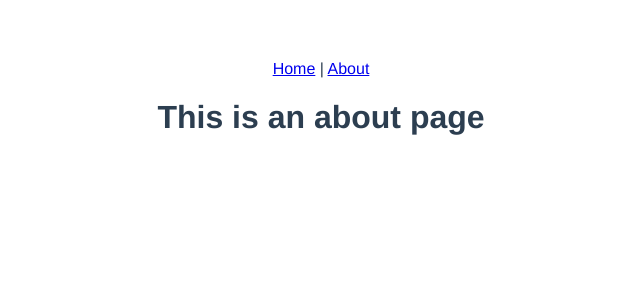
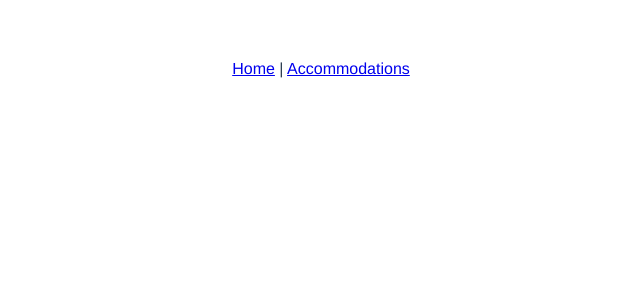
Before and after one commit to vilal/poc_front_spa, a Vue app: page /about in a window 1280 px wide. Shown: the top 300 px of the page, without its empty margins (319-959 px from the left). Built offline with nearby package versions, Linux system fonts and the light colour scheme.

Commit message:
UP [vue router] Setup routes

```diff
--- a/src/App.vue
+++ b/src/App.vue
@@ -2,8 +2,9 @@
   <div id="app">
     <div id="nav">
       <router-link to="/">Home</router-link> |
-      <router-link to="/about">About</router-link>
+      <router-link :to="{name: 'accommodations'}">Accommodations</router-link>
     </div>
+
     <router-view/>
   </div>
 </template>
--- a/src/router.js
+++ b/src/router.js
@@ -13,12 +13,14 @@ export default new Router({
       component: Home
     },
     {
-      path: '/about',
-      name: 'about',
-      // route level code-splitting
-      // this generates a separate chunk (about.[hash].js) for this route
-      // which is lazy-loaded when the route is visited.
-      component: () => import('./views/About.vue')
+      path: '/accommodations',
+      name: 'accommodations',
+      component: () => import('./views/accommodations/Index.vue')
+    },
+    {
+      path: '/accommodations/:id',
+      name: 'accommodation',
+      component: () => import('./views/accommodations/Show.vue')
     }
   ]
 })
--- /dev/null
+++ b/src/views/accommodations/Index.vue
@@ -0,0 +1,6 @@
+<template>
+  <div class="about">
+    <h1>This is an accommodation page</h1>
+    <router-link :to="{name: 'accommodation', params: { id: 1 }}">Accommodations</router-link>
+  </div>
+</template>
```
Also changed, not shown: src/views/accommodations/Show.vue (renamed from src/views/About.vue).
